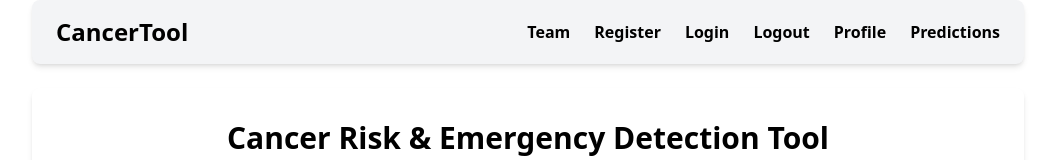
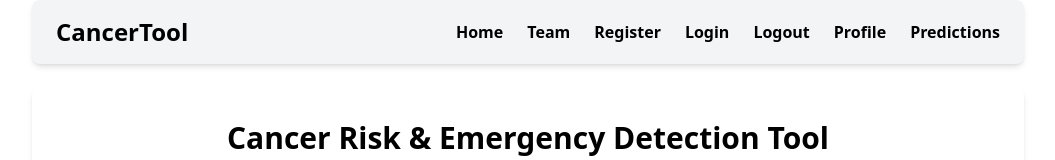
Before and after one commit to Akinyeleib/health-tech, a React (Vite) app: page / in a window 1280 px wide. Shown: the top 160 px of the page, without its empty margins (112-1167 px from the left). Built offline with nearby package versions, Linux system fonts and the light colour scheme; no server answers.

Commit message:
Add Home button

```diff
--- a/src/App.jsx
+++ b/src/App.jsx
@@ -22,6 +22,9 @@ function App() {
               CancerTool
             </Link>
             <nav className="hidden md:flex gap-6">
+              <Link to="/" className="text-black-700 font-semibold hover:underline">
+                Home
+              </Link>
               <Link to="/team" className="text-black-700 font-semibold hover:underline">
                 Team
               </Link>
@@ -51,6 +54,9 @@ function App() {
           </div>
           {menuOpen && (
             <nav className="mt-4 flex flex-col gap-3 md:hidden">
+              <Link to="/" onClick={() => setMenuOpen(false)} className="text-black-700 font-semibold hover:underline">
+                Home
+              </Link>
               <Link to="/team" onClick={() => setMenuOpen(false)} className="text-black-700 font-semibold hover:underline">
                 Team
               </Link>
```
